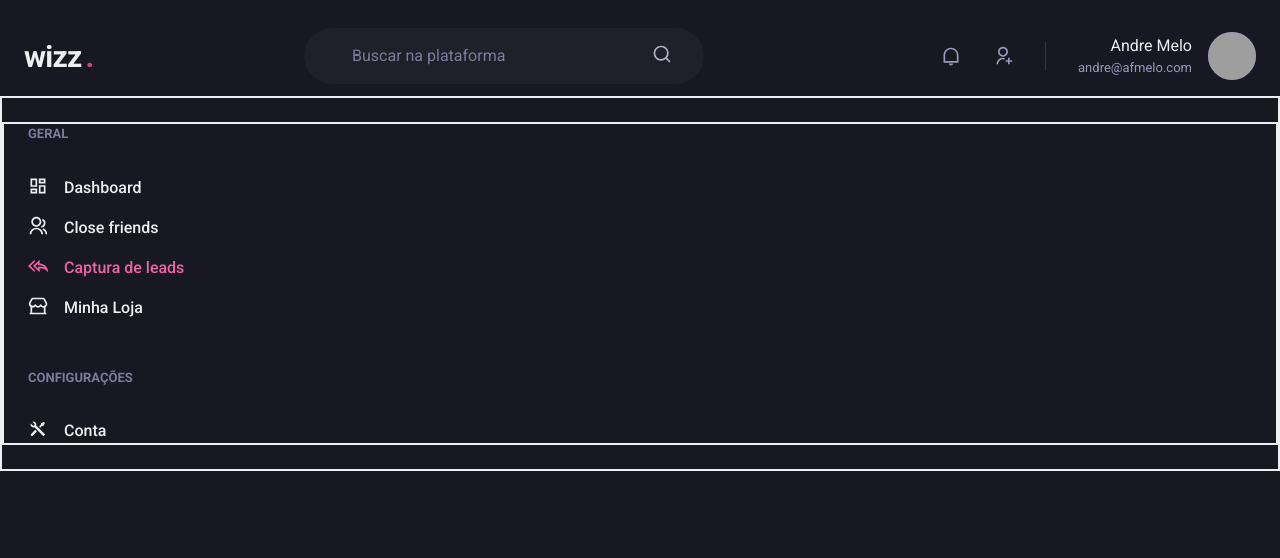
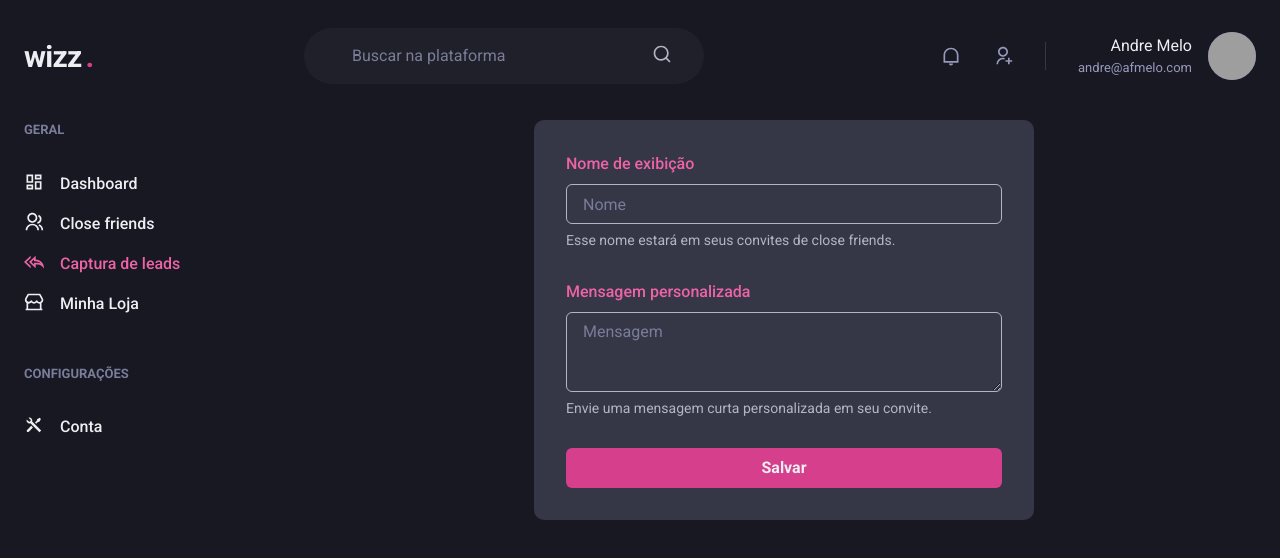
Before and after one commit to afmelo92/wizz, a Next.js app: page /leads in a window 1280 px wide. Shown: the top 558 px of the page. Built offline with nearby package versions, Linux system fonts and the light colour scheme; grey boxes are pictures that could not be loaded.

Commit message:
Update leads page with styles

```diff
--- a/src/templates/Leads/index.tsx
+++ b/src/templates/Leads/index.tsx
@@ -1,14 +1,58 @@
 import { Header } from 'components/Header'
 import { Sidebar } from 'components/Sidebar'
-import { Flex } from '@chakra-ui/react'
+import {
+  Flex,
+  FormControl,
+  FormLabel,
+  Input,
+  FormHelperText,
+  VStack,
+  Button,
+  Textarea
+} from '@chakra-ui/react'
 
 export default function LeadsTemplate() {
   return (
     <>
       <Header />
-      <Flex border="2px" direction="column" h="100%">
-        <Flex border="2px" w="100%" my="6" maxWidth={1480} mx="auto" px="6">
+      <Flex direction="column" h="100%">
+        <Flex w="100%" my="6" maxWidth={1480} mx="auto" px="6">
           <Sidebar />
+          <VStack
+            background="gray.700"
+            borderRadius="10"
+            spacing={8}
+            direction="column"
+            mx="auto"
+            w="500px"
+            p="8"
+          >
+            <FormControl id="exhibition_name">
+              <FormLabel color="pink.400">Nome de exibição</FormLabel>
+              <Input
+                type="text"
+                placeholder="Nome"
+                focusBorderColor="pink.500"
+              />
+              <FormHelperText color="gray.200">
+                Esse nome estará em seus convites de close friends.
+              </FormHelperText>
+            </FormControl>
+            <FormControl id="custom_text">
+              <FormLabel color="pink.400">Mensagem personalizada</FormLabel>
+              <Textarea focusBorderColor="pink.500" placeholder="Mensagem" />
+              <FormHelperText color="gray.200">
+                Envie uma mensagem curta personalizada em seu convite.
+              </FormHelperText>
+            </FormControl>
+            <Button
+              w="100%"
+              background="pink.500"
+              _hover={{ backgroundColor: 'pink.700' }}
+            >
+              Salvar
+            </Button>
+          </VStack>
         </Flex>
       </Flex>
     </>
```
